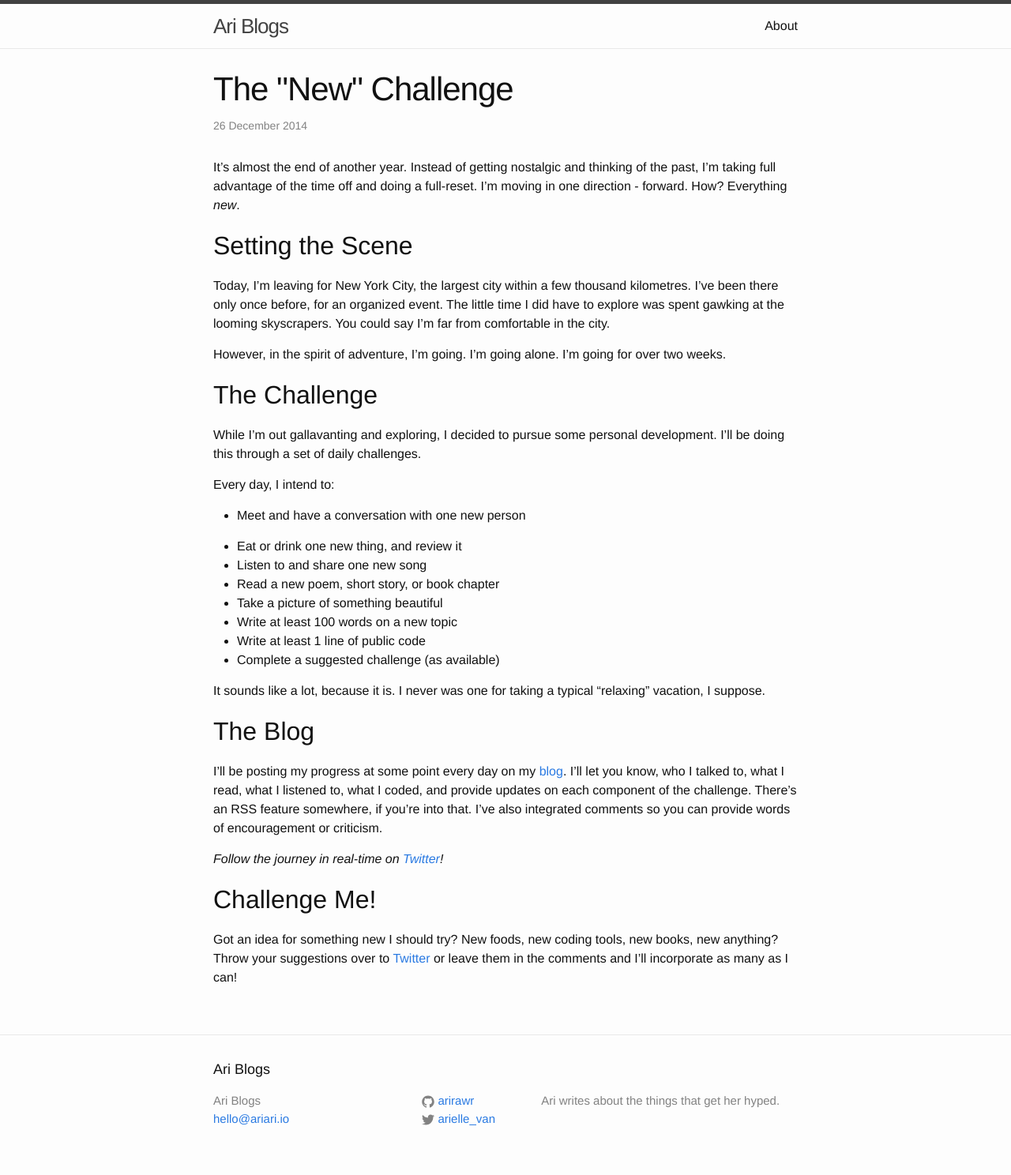
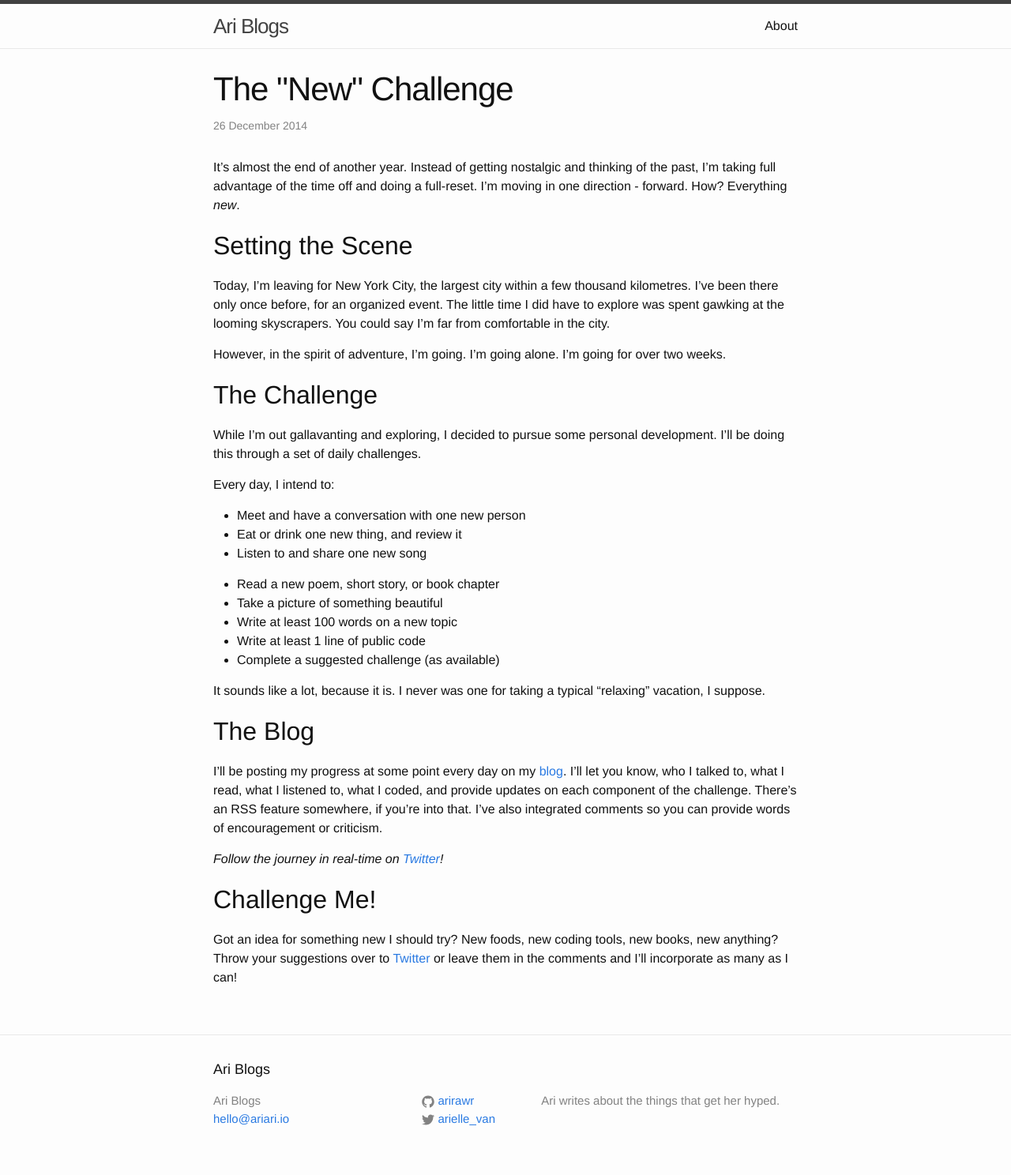
Before and after one commit to arirawr/blog, a Jekyll site: the page built from _posts/2014-12-26-the-new-challenge.markdown, in a window 1280 px wide. Shown: the whole page at 79% size. Built offline with Jekyll 4.4.1, drawn with Linux system fonts in a browser that asks for light colours; comment, search, counter and statistics services are not loaded.

```diff
--- a/_posts/2014-12-26-the-new-challenge.markdown
+++ b/_posts/2014-12-26-the-new-challenge.markdown
@@ -17,9 +17,9 @@ While I'm out gallavanting and exploring, I decided to pursue some personal deve
 Every day, I intend to:
 <ul>
 <li>Meet and have a conversation with one new person</li>
+<li>Eat or drink one new thing, and review it</li>
+<li>Listen to and share one new song</li>
 </ul>
-* Eat or drink one new thing, and review it
-* Listen to and share one new song
 * Read a new poem, short story, or book chapter
 * Take a picture of something beautiful
 * Write at least 100 words on a new topic
```
